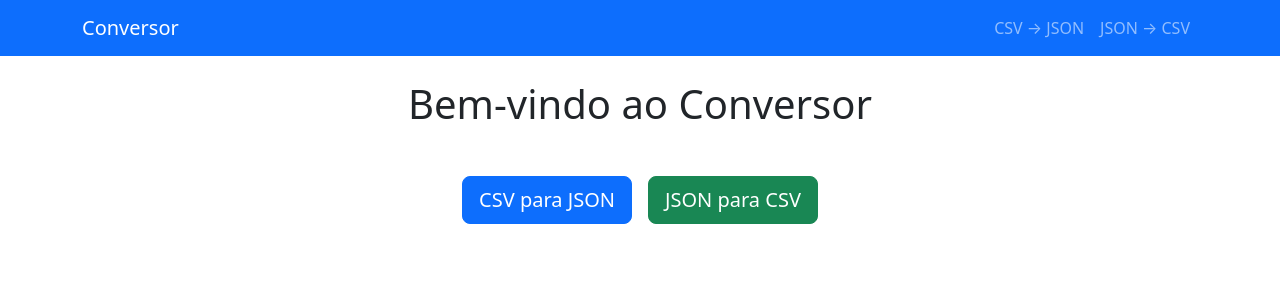
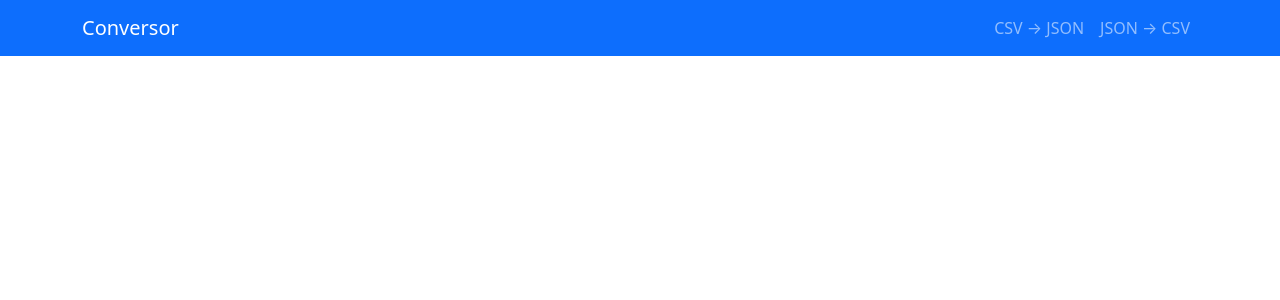
Before and after one commit to beatrizalinecosta/csvToJson, a React (Create React App) app: page / in a window 1280 px wide. Shown: the top 300 px of the page. Built offline with nearby package versions, Linux system fonts and the light colour scheme.

Commit message:
Update Home Page

```diff
--- a/src/App.js
+++ b/src/App.js
@@ -11,7 +11,7 @@
       <Header />
       <div className="container py-4">
         <Routes>
-          <Route path="/" element={<Home />} />
+          <Route path="/csvToJson" element={<Home />} />
           <Route path="/csv-to-json" element={<CsvToJsonPage />} />
           <Route path="/json-to-csv" element={<JsonToCsvPage />} />
         </Routes>
```
